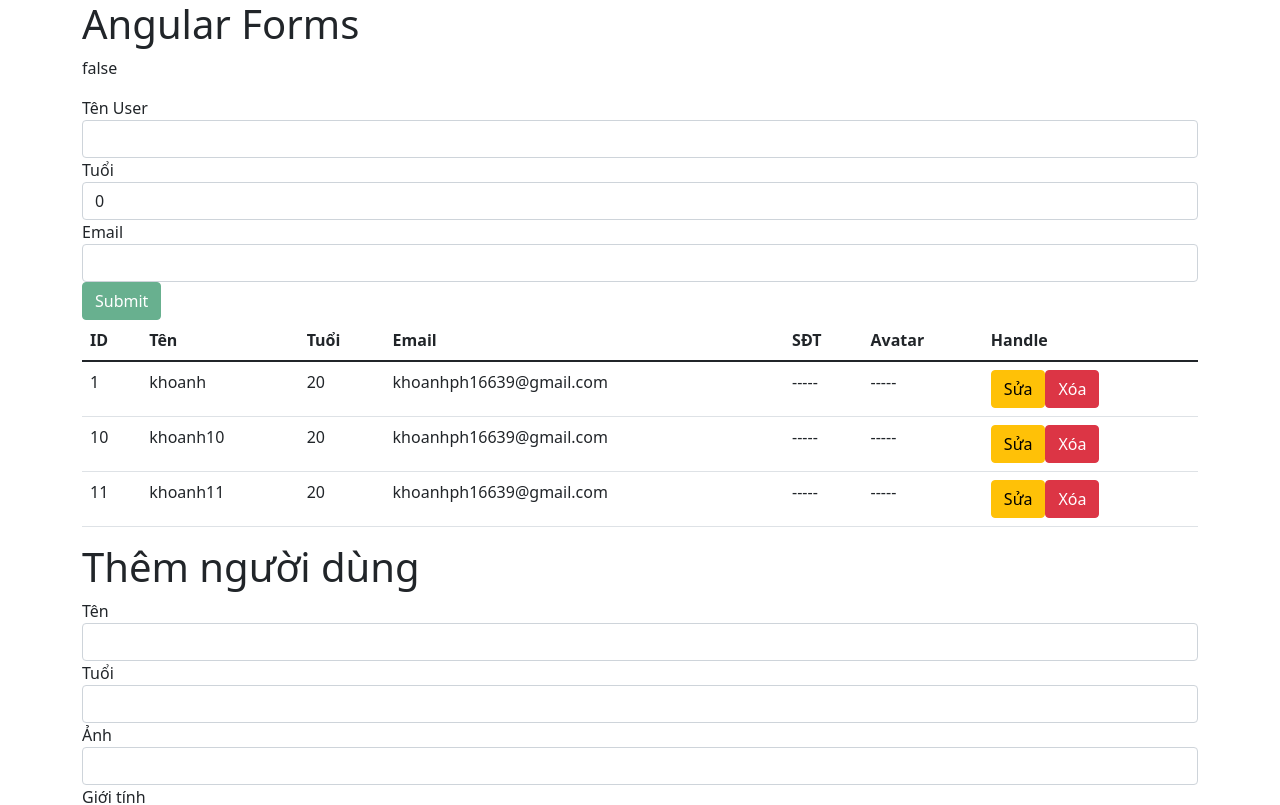
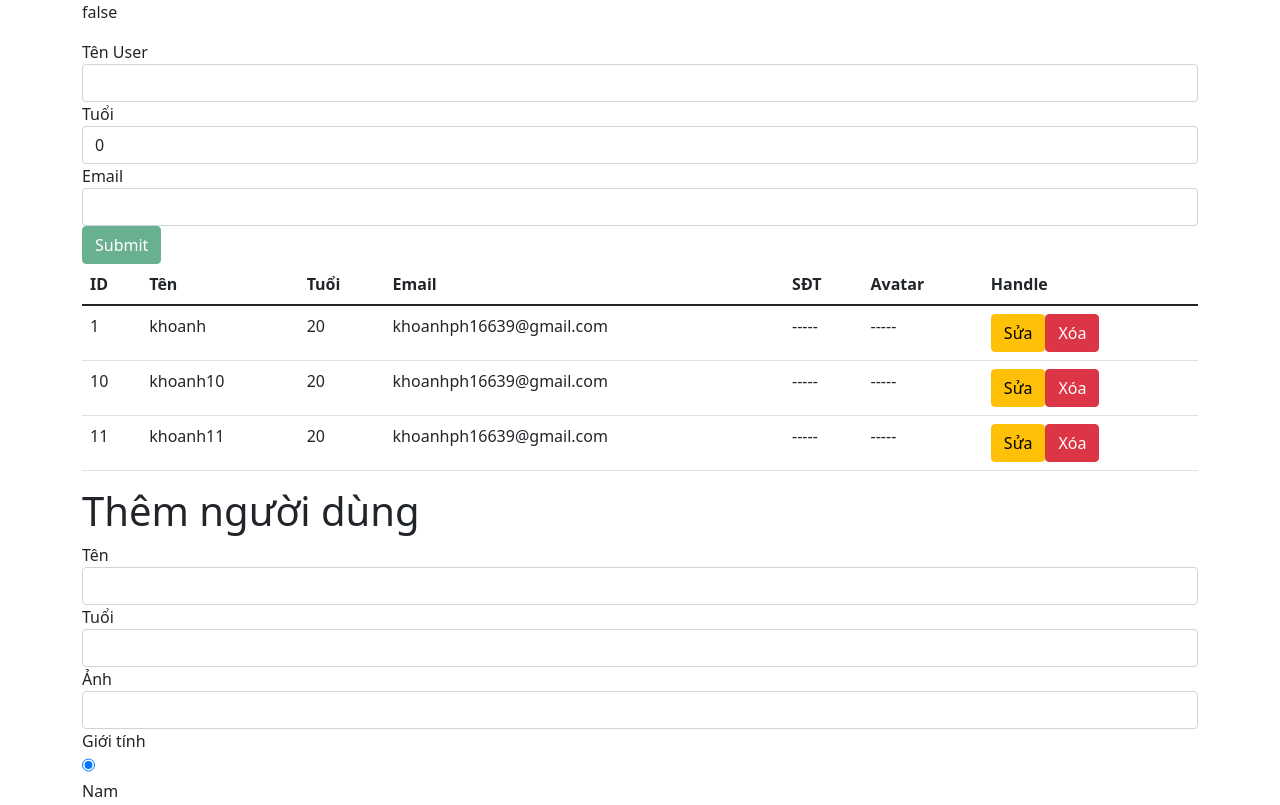
Before and after one commit to khoa259/angular, an Angular app: page / in a window 1280 px wide. Shown: the top 805 px of the page. Built offline with nearby package versions, Linux system fonts and the light colour scheme.

Commit message:
first commit

```diff
--- a/src/app/app.component.html
+++ b/src/app/app.component.html
@@ -9,8 +9,9 @@
 <body>
     <div class="container">
       <div>
-        <h1>Angular Forms</h1>
-        <app-form></app-form>
+        <!-- <h1>Angular Forms</h1>
+        <app-form></app-form> -->
+          <app-user></app-user>
       </div>
 
 
--- a/src/app/app.module.ts
+++ b/src/app/app.module.ts
@@ -14,6 +14,7 @@ import { FormsModule } from '@angular/forms';
 import { FormComponent } from './form/form.component';
 import { UserFormComponent } from './user/user-form/user-form.component';
 import { UserListComponent } from './user/user-list/user-list.component';
+import { UserComponent } from './user/user.component';
 
 
 @NgModule({
@@ -27,6 +28,7 @@ import { UserListComponent } from './user/user-list/user-list.component';
     FormComponent,
     UserFormComponent,
     UserListComponent,
+    UserComponent,
 
 
   ],
--- a/src/app/user/user-form/user-form.component.html
+++ b/src/app/user/user-form/user-form.component.html
@@ -1 +1,36 @@
-<p>user-form works!</p>
+<p>{{userForm.valid | json}}</p>
+
+<form action="" #userForm="ngForm" (ngSubmit)="onSubmit(userForm)">
+    <div class="form-group">
+        <label for="">Tên User</label>
+    <input type="text" class="form-control" name="name" [(ngModel)]="inputValues.name" required minlength="6" #name="ngModel">
+        <!-- <span>{{name.errors | json}}</span> -->
+        <span *ngIf="(name.dirty || name.touched) && name.errors?.['required']" class="text-danger">Tên không được để trống</span>
+        <span *ngIf="(name.dirty || name.touched) && name.errors?.['minlength']" class="text-danger"> Tên phải trên 6 kí tự</span>
+
+    </div>
+    <div class="form-group">
+        <label for="">Tuổi</label>
+        <input type="number" class="form-control" name="age"  [(ngModel)]="inputValues.age" required min="1" max="100" #age="ngModel">
+        <span *ngIf=" (age.dirty || age.touched) && age.errors?.['required']" class="text-danger">Tuổi không được để trống</span>
+        <span *ngIf=" (age.dirty || age.touched) && age.errors?.['min']" class="text-danger">Tuổi không dưới 1</span>
+        <span *ngIf=" (age.dirty || age.touched) && age.errors?.['max']" class="text-danger">Tuổi không vượt quá 100</span>
+    </div>
+    <div class="form-group">
+        <label for="">Email</label>
+        <input type="email" class="form-control" name="email"  [(ngModel)]="inputValues.email"  required #email="ngModel">
+        <!-- <span>{{email.errors | json}}</span> -->
+        <span *ngIf="(email.dirty || email.touched) && email.errors?.['required']" class="text-danger">không đúng định dạng</span>
+
+    </div>
+    <!-- <div class="form-group">
+        <label for="">Email</label>
+        <input type="number" class="form-control" name="phone" ngModel  required #phone="ngModel">
+        <!-- <span>{{email.errors | json}}</span> -->
+        <!-- <span *ngIf="(phone.dirty || phone.touched) && phone.errors?.['required']" class="text-danger">không bỏ trống trường</span> -->
+
+    <!-- </div> -->
+    <div>
+        <button [disabled]="!userForm.valid" class="btn btn-success">Submit</button>
+    </div>
+</form>
--- a/src/app/user/user-form/user-form.component.ts
+++ b/src/app/user/user-form/user-form.component.ts
@@ -1,4 +1,5 @@
-import { Component, OnInit } from '@angular/core';
+import { Component, EventEmitter, Input, OnInit, Output } from '@angular/core';
+import { NgForm } from '@angular/forms';
 
 @Component({
   selector: 'app-user-form',
@@ -6,10 +7,29 @@ import { Component, OnInit } from '@angular/core';
   styleUrls: ['./user-form.component.css']
 })
 export class UserFormComponent implements OnInit {
+  @Input() inputValues:any
+  //1 định nghĩa sự kiện để bắn dữ liệu ngược
+  @Output() handleSubmit:EventEmitter<any>;
+  constructor() {
+    //2 khai báo giá trị default
+    this.handleSubmit = new EventEmitter()
 
-  constructor() { }
+  }
 
   ngOnInit(): void {
   }
 
+
+  onSubmit(userForm : NgForm){
+
+    //3 gửi dữ liệu đi
+    this.handleSubmit.emit(userForm.value)
+   userForm.resetForm({
+     name: '',
+     age: 0,
+     email: ''
+   })
+};
+
+
 }
--- a/src/app/user/user-list/user-list.component.html
+++ b/src/app/user/user-list/user-list.component.html
@@ -1 +1,30 @@
-<p>user-list works!</p>
+<div>
+    <table class="table table-hover">
+        <thead>
+            <tr>
+                <th>ID</th>
+                <th>Tên</th>
+                <th>Tuổi</th>
+                <th>Email</th>
+                <th>SĐT</th>
+                <th>Avatar</th>
+                <th>Handle</th>
+            </tr>
+        </thead>
+        <tbody>
+            <tr *ngFor="let user of users">
+                <td>{{user.id}}</td>
+                <td>{{user.name}}</td>
+                <td>{{user.age}}</td>
+                <td>{{user.email}}</td>
+                <td>-----</td>
+                <td>-----</td>
+                <td>
+                    <button class="btn btn-warning" (click)="onEdit(user.id)"  > Sửa</button>
+                    <button class="btn btn-danger"  (click)=" onDelete(user.id)" >Xóa</button>
+                </td>
+            </tr>
+
+        </tbody>
+    </table>
+</div>
--- a/src/app/user/user-list/user-list.component.ts
+++ b/src/app/user/user-list/user-list.component.ts
@@ -1,4 +1,5 @@
-import { Component, OnInit } from '@angular/core';
+import { Component, Input, OnInit, Output } from '@angular/core';
+import { EventEmitter } from '@angular/core';
 
 @Component({
   selector: 'app-user-list',
@@ -6,10 +7,23 @@ import { Component, OnInit } from '@angular/core';
   styleUrls: ['./user-list.component.css']
 })
 export class UserListComponent implements OnInit {
+  @Input() users:any;
 
-  constructor() { }
+  @Output() handleDelete: EventEmitter<number>
+  @Output() handleEdit : EventEmitter<number>
+  constructor() {
+    this.handleDelete = new EventEmitter()
+    this. handleEdit =  new EventEmitter()
+  }
 
   ngOnInit(): void {
   }
 
+
+  onEdit(userId: number){
+    this.handleEdit.emit(userId)
+  }
+  onDelete(userId:number){
+    this.handleDelete.emit(userId)
+  }
 }
--- /dev/null
+++ b/src/app/user/user.component.html
@@ -0,0 +1,5 @@
+<app-user-form
+    (handleSubmit) = "onParentSubmit($event)"
+    [inputValues]="formValues"
+></app-user-form>
+<app-user-list [users] = "users"></app-user-list>
--- /dev/null
+++ b/src/app/user/user.component.ts
@@ -0,0 +1,56 @@
+import { Component, Input, OnInit } from '@angular/core';
+import { NgForm } from '@angular/forms';
+
+@Component({
+  selector: 'app-user',
+  templateUrl: './user.component.html',
+  styleUrls: ['./user.component.css']
+})
+export class UserComponent implements OnInit {
+
+  constructor() { }
+
+  ngOnInit(): void {
+  }
+  formValues = {
+    id : 0,
+    name: '',
+    age: 0,
+
+  };
+
+
+  users= [
+    {
+      id: 1,
+      name:'khoanh',
+      age: 20,
+      email:'khoanhph16639@gmail.com'
+    },
+    {
+      id: 10,
+      name:'khoanh10',
+      age: 20,
+      email:'khoanhph16639@gmail.com'
+    },
+    {
+      id: 11,
+      name:'khoanh11',
+      age: 20,
+      email:'khoanhph16639@gmail.com'
+    }
+  ];
+
+  onParentSubmit(formData: NgForm ){
+    const UserIdS = this.users.map(user => user.id).sort((a,b) => a-b)
+      console.log(UserIdS);
+      const newId = UserIdS[UserIdS.length-1];
+    this.users.push({
+      ...formData.value,
+      id :newId + 1
+    });
+    console.log('Parent FormData', formData);
+
+  }
+
+}
```
Also changed, not shown: src/app/user/user.component.css (added), 1 other file (tests, documents, lock files or other folders).
